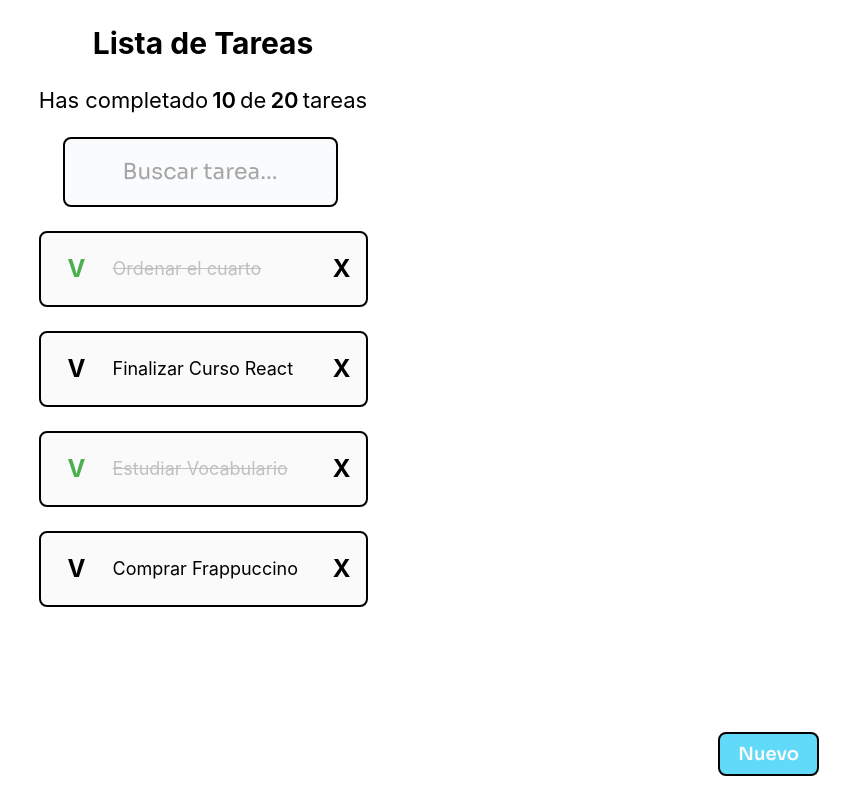
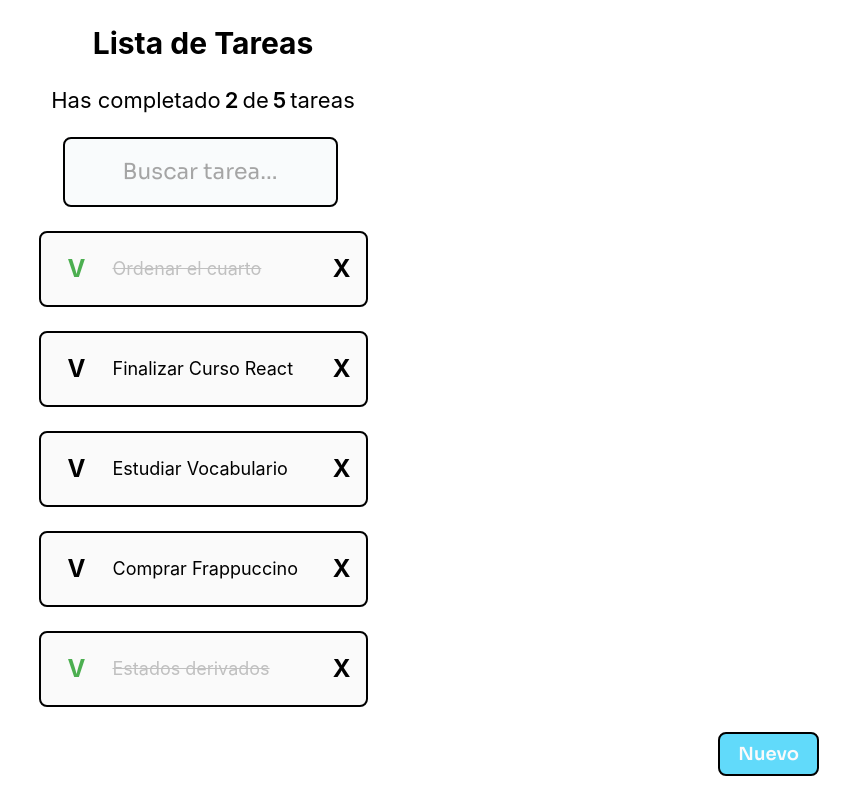
Before and after one commit to Alvarenga144/TodoList-Reactjs18, a React (Create React App) app: page / in a window 1280 px wide. Shown: the whole page, without its empty margins (437-1280 px from the left). Built offline with nearby package versions, Linux system fonts and the light colour scheme.

Commit message:
counting todos with estados derivados

```diff
--- a/src/App.js
+++ b/src/App.js
@@ -10,16 +10,33 @@
 const defaultTodos = [
   { text: 'Ordenar el cuarto', Completed: true},
   { text: 'Finalizar Curso React', Completed: false},
-  { text: 'Estudiar Vocabulario', Completed: true},
+  { text: 'Estudiar Vocabulario', Completed: false},
   { text: 'Comprar Frappuccino', Completed: false},
+  { text: 'Estados derivados', Completed: true},
 ]
 
 function App() {
+  // Estado de para todos y counter todos
+  const [todos, setTodos] = React.useState(defaultTodos);
+  // Estado de input de busqueda
+  const [searchValue, setSearchValue] = React.useState('');
+
+  const completedTodos = todos.filter(todo => !!todo.Completed).length;
+  const totalTodos = todos.length;
+
+  console.log('Los usuarios buscan todos de ' + searchValue);
+
   return (
     <>
       <Title />
-        <TodoCounter completed={10} total={20} />
-        <TodoSearch />
+        <TodoCounter
+          completed={completedTodos}
+          total={totalTodos}
+        />
+        <TodoSearch
+          searchValue={searchValue}
+          setSearchValue={setSearchValue}
+        />
 
         <TodoList>
           {defaultTodos.map(todo => (
--- a/src/TodoSearch.js
+++ b/src/TodoSearch.js
@@ -1,12 +1,17 @@
+import React from 'react';
 import './TodoSearch.css';
 
-function TodoSearch() {
+function TodoSearch({
+    searchValue,
+    setSearchValue,
+}) {
     return(
         <input
             placeholder="Buscar tarea..."
             className="TodoSearch"
+            value={searchValue}
             onChange={(event) => {
-                console.log(event.target.value);
+                setSearchValue(event.target.value);
             }}
         />
     );
```
